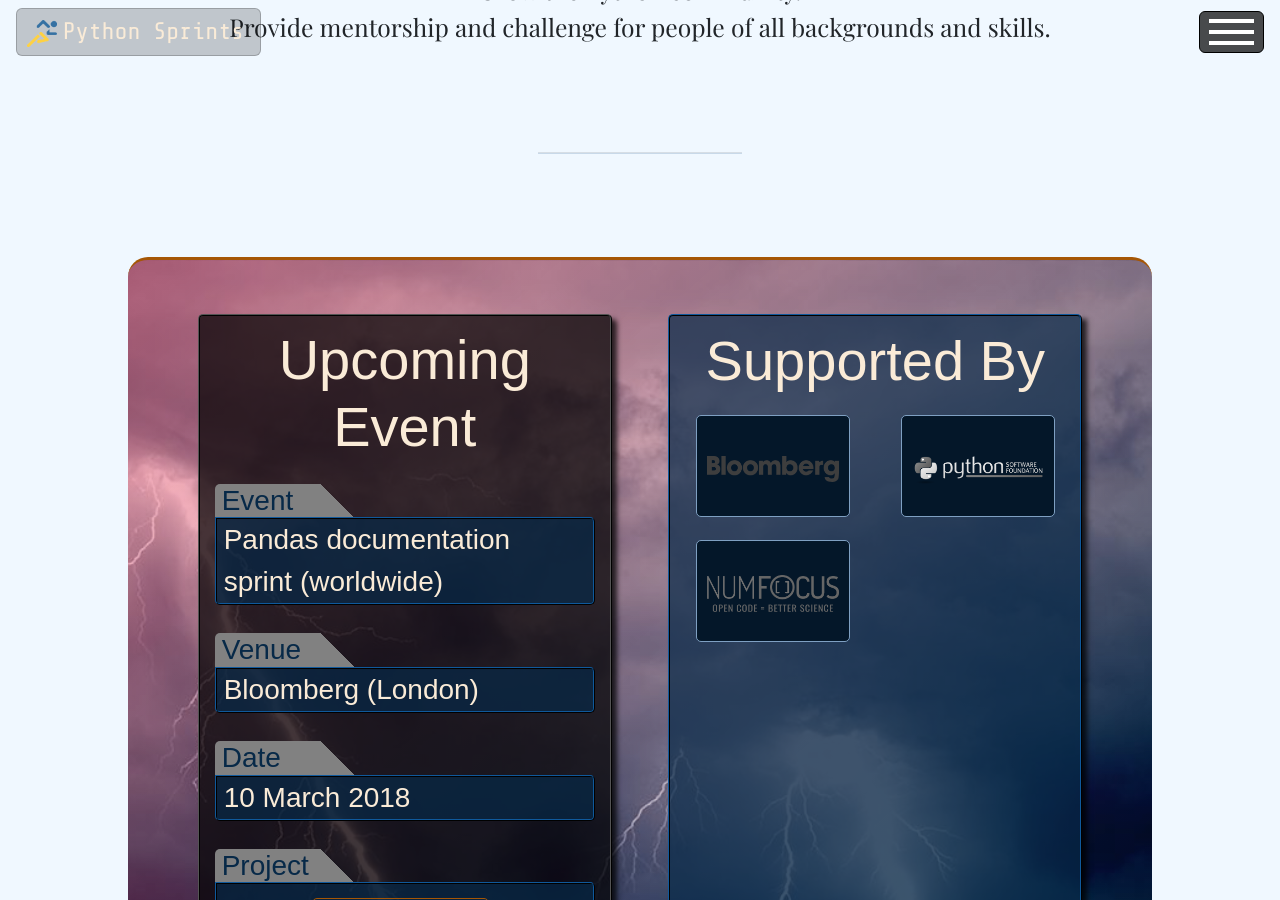
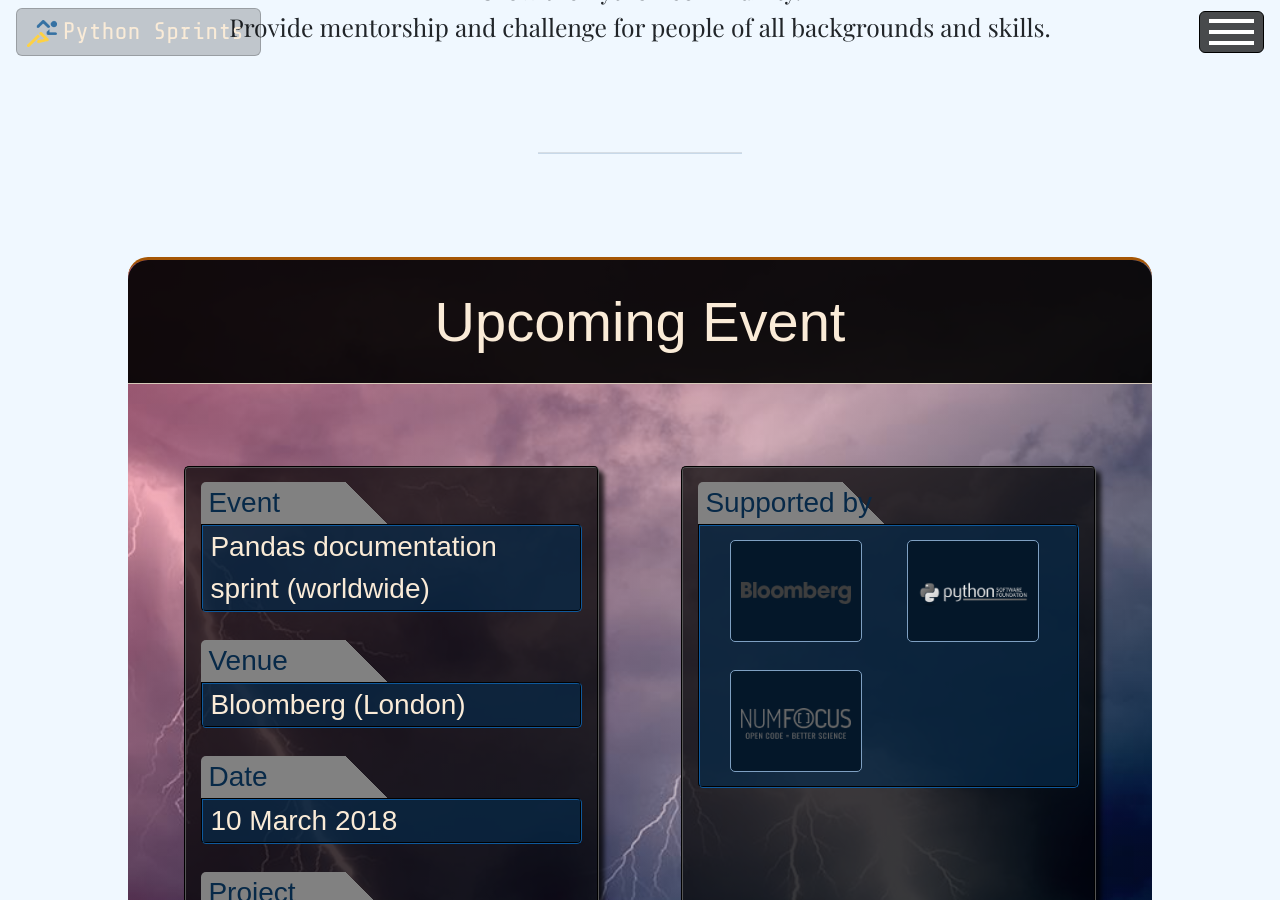
Before and after one commit to python-sprints/python-sprints.github.io, a Jekyll site: the page built from index.html, in a window 1280 px wide and 900 px high, scrolled down 1171 px. Built offline with Jekyll 4.4.1, drawn with Linux system fonts in a browser that asks for light colours; nearby versions of some CDN libraries; some web fonts are replaced.

Commit message:
Changed container for post__label to col-6 to unify look across the site. Rearranged upcoming event look and added necessary styles (index.html and style.scss).

```diff
--- a/_sass/post.scss
+++ b/_sass/post.scss
@@ -34,10 +34,10 @@
   font-family: 'Encode Sans Expanded', sans-serif;
   background: linear-gradient(45deg, #818181, #818181 80%, transparent 80%,  transparent 100%);
   font-size: 1.25em;
+  text-align: left;
   color: #072948;
   border-top-left-radius: 5px;
-  padding-left: 0.25em;
-  padding-right: 0.25em;
+  padding: 0.15em 0.25em;
   margin-top: 0.5em;
   margin-bottom: 0;
   min-width: 5em;
@@ -45,7 +45,7 @@
 
 .post__event-title {
   background: rgba(7, 41, 72, 0.52);
-  border: #072948 2px ridge;
+  border: #072948 2px groove;
   font-size: 1.25em;
   font-family: 'Encode Sans Expanded', sans-serif;
   color: antiquewhite;
--- a/_sass/style.scss
+++ b/_sass/style.scss
@@ -33,6 +33,16 @@
 .container-fluid {
   padding-left: 0;
   padding-right: 0;
+}
+
+.no-padding-x {
+  padding-left: 0;
+  padding-right: 0;
+}
+
+.with-padding-x {
+  padding-left: 15px;
+  padding-right: 15px;
 }
 
 /* Classes to change order of collapsed columns on mobiles*/
@@ -299,28 +309,37 @@
 .upcoming__col {
   background: rgba(0, 0, 0, 0.7);
   border-radius: 5px;
-  border: #000000 2px ridge;
+  border: #000000 2px groove;
   box-shadow: rgba(0, 0, 0, 0.76) 5px 5px 5px 0;
+  min-height: 100%;
 }
 
 @media (min-width: 768px) {
   .upcoming__col {
-    margin-left: 5.5%;
+    margin-left: auto;
+    margin-right: auto;
   }
 }
 
 .upcoming__title {
+  width: 100%;
+  background: rgba(0, 0, 0, 0.9);
   font-size: 2.5em;
   color: antiquewhite;
   text-align: center;
   font-family: 'Encode Sans Expanded', sans-serif;
-  margin-top: 2.5%;
+  margin-top: 0;
   margin-bottom: 2.5%;
+  padding-top: 0.5em;
+  padding-bottom: 0.5em;
+  border-top-left-radius: 20px;
+  border-top-right-radius: 20px;
+  border-bottom: rgba(250, 235, 215, 0.85) 1px solid;
 }
 
 .upcoming__event-title {
   background: rgba(7, 41, 72, 0.7);
-  border: #072948 2px ridge;
+  border: #072948 2px groove;
   font-size: 1.25em;
   font-family: 'Encode Sans Expanded', sans-serif;
   color: antiquewhite;
@@ -347,6 +366,8 @@
   padding-right: 0;
   padding-left: 0;
   margin-top: 1em;
+  border: #072948 2px groove;
+  border-radius: 5px;
   box-shadow: rgba(0, 0, 0, 0.76) 5px 5px 5px 0;
 }
 
@@ -357,7 +378,6 @@
   }
 }
 
-
 .upcoming__project-logo {
   margin: 0.5em;
   border: #A55605 3px double;
@@ -367,15 +387,12 @@
 
 .upcoming__sponsor-list {
   background: rgba(7, 41, 72, 0.7);
-  border: #072948 2px ridge;
-  border-radius: 5px;
 }
 
 .upcoming__sponsor-title {
   color: antiquewhite;
   font-family: 'Encode Sans Expanded', sans-serif;
-  font-size: 2.5em;
-  padding-top: 2.5%;
+  font-size: 1.25em;
   margin-bottom: 2.5%;
 }
 
--- a/index.html
+++ b/index.html
@@ -51,12 +51,16 @@
     <section class="upcoming">
         <div class="row container-fluid">
             <hr class="upcoming-divider">
-            <div class="upcoming__img-container col-md-12">
-                <div class="upcoming__content row">
+            <div class="upcoming__img-container col-md-12 no-padding-x">
+                <div class="row">
+                    <div class="col-12 no-padding-x">
+                        <h2 class="upcoming__title">Upcoming Event</h2>
+                    </div>
+                </div>
+                <div class="upcoming__content row with-padding-x">
                     <div class="upcoming__col col-md-5 col-12 mr-auto">
-                        <h2 class="upcoming__title">Upcoming Event</h2>
                         <div class="row">
-                            <div class="no-gutters__col col-3">
+                            <div class="no-gutters__col col-6">
                                 <h2 class="post__label">Event</h2>
                             </div>
                         </div>
@@ -65,9 +69,8 @@
                                 {{ post.title }}
                             </div>
                         </div>
-
                         <div class="row">
-                            <div class="no-gutters__col col-3">
+                            <div class="no-gutters__col col-6">
                                 <h2 class="post__label">Venue</h2>
                             </div>
                         </div>
@@ -77,7 +80,7 @@
                             </div>
                         </div>
                         <div class="row">
-                            <div class="no-gutters__col col-3">
+                            <div class="no-gutters__col col-6">
                                 <h2 class="post__label">Date</h2>
                             </div>
                         </div>
@@ -88,7 +91,7 @@
                         </div>
                         {% if post.project_logo %}
                             <div class="row">
-                                <div class="no-gutters__col col-3">
+                                <div class="no-gutters__col col-6">
                                     <h2 class="post__label">Project</h2>
                                 </div>
                             </div>
@@ -101,11 +104,15 @@
                             </div>
                         {% endif %}
                     </div>
-                    <div class="upcoming__logo-col col-md-5 text-center">
-                        <div class="upcoming__sponsor-list h-100">
-                            <h2 class="upcoming__sponsor-title">Supported By</h2>
-                            <!--HERE feed event sponsors only - we need sponsor objects not just the name.-->
-                            <!--Build an array of site sponsors (all).-->
+                    <div class="upcoming__col col-md-5 text-center">
+
+                         <div class="row">
+                            <div class="no-gutters__col col-6">
+                                <h2 class="post__label">Supported by</h2>
+                            </div>
+                        </div>
+                        <div class="row">
+                            <div class="upcoming__event-title col-12">
                                 {% assign site_sponsors_all = "" | split: ',' %}
                                 {% for sponsor in site.sponsors %}
                                 {% assign site_sponsors_all = site_sponsors_all | push: sponsor %}
@@ -151,6 +158,7 @@
                                         {% endfor %}
                                     </div>
                                 {% endfor %}
+                            </div>
                         </div>
                     </div>
                 </div>
```
Also changed, not shown: _layouts/post.html (+3 -5 lines). Lines whose indentation alone changed are shown as unchanged.
